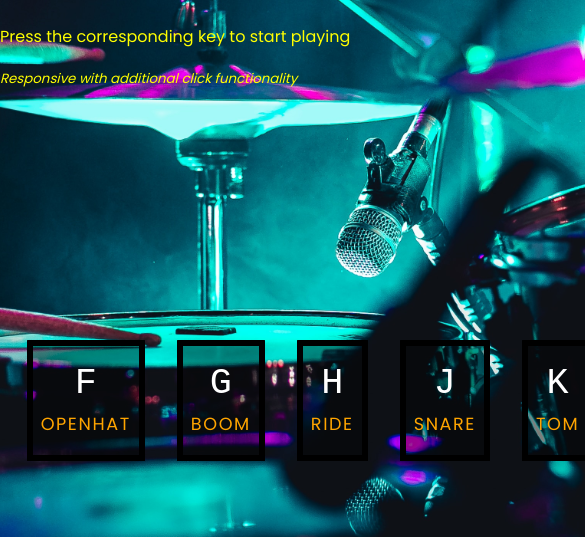
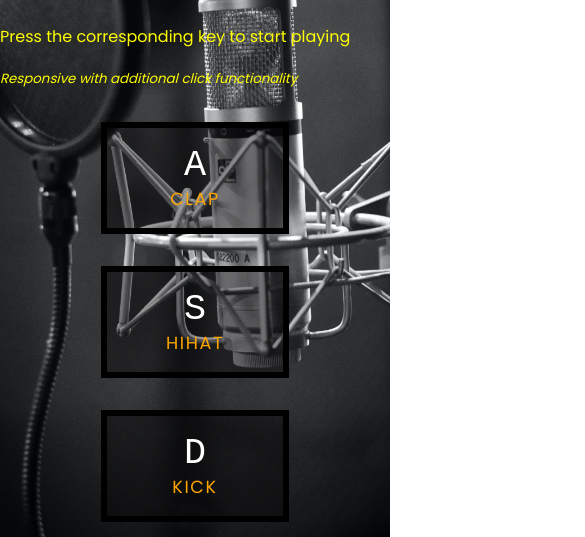
Before and after one commit to Donnanjoki/wesbros-Challenge, a plain HTML site: page Javascript Drum Kit/index.html in a window 390 px wide. Shown: the part 270-807 px from the top of the page, 585 px wide, since content can reach past the window. Drawn offline with Linux system fonts and the light colour scheme.

Commit message:
fixed responsiveness for the site

```diff
--- a/Javascript Drum Kit/style.css
+++ b/Javascript Drum Kit/style.css
@@ -3,6 +3,8 @@
 html {
     background: url(images/drums.jpg) bottom center;
     background-size: cover;
+    background-repeat: no-repeat;
+    background-position: center;
 }
 
 body, html {
@@ -81,3 +83,25 @@ kbd {
     letter-spacing: .1rem;
     color: orange;
 }
+
+/* ----making the site responsive--- */
+@media(max-width: 480px) {
+   html {
+    background: url(images/studio.jpg) bottom center;
+    background-size: cover;
+    background-repeat: no-repeat;
+    background-position: center center;
+    background-attachment: fixed;
+   }
+
+   .keys {
+    display: flex;
+    flex-wrap: wrap;
+    min-height: 30vh;
+   }
+
+   .key {
+    font-size: 0.5rem;
+   }
+
+}
```
Also changed, not shown: Javascript Drum Kit/images/studio.jpg (added).
